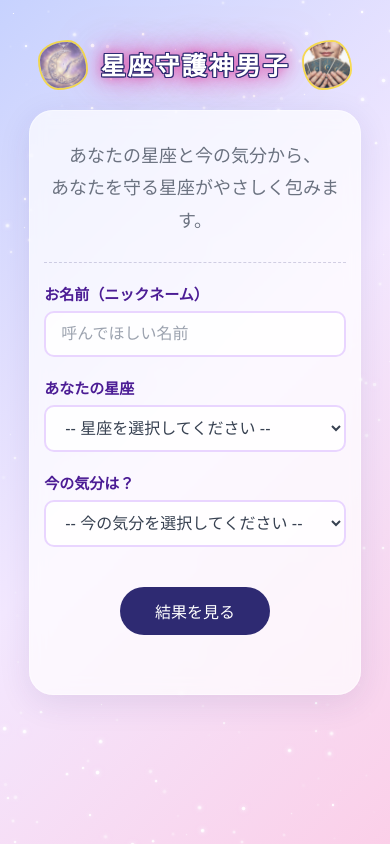
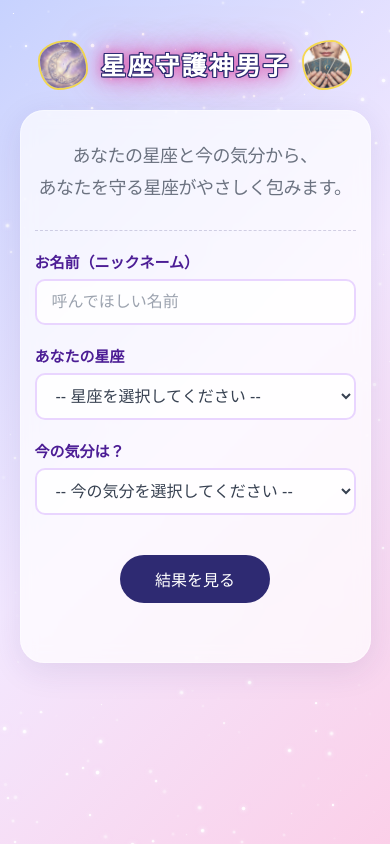
Before and after one commit to mo3-max/fortune-app, a Flask app: page / in a window 390 px wide. Run offline with Flask 3, Linux system fonts and the light colour scheme.

Commit message:
Add files via upload

```diff
--- a/static/css/style.css
+++ b/static/css/style.css
@@ -24,10 +24,12 @@
 html,
 body {
     width: 100%;
+    height: 100%;
+    /* 💡 【追加】画面の縦幅を100%に固定する */
     margin: 0;
     padding: 0;
-    overflow-x: hidden;
-    /* 左右のガタつきを防止 */
+    overflow: hidden;
+    /* 💡 【変更】-x を消して上下左右すべてのはみ出し・スクロールを完全に禁止！ */
 }
 
 body {
@@ -475,7 +477,7 @@ h1 {
 @media screen and (max-width: 780px) {
 
     .fortune-card {
-        width: 85%;
+        width: 90%;
         max-width: 500px;
         /* 📱 横に広がりすぎず、綺麗に縦長に収まるサイズ */
         padding: 30px 15px;
@@ -602,6 +604,16 @@ h1 {
 
 /* --- スマホ用タイトルアニメーション --- */
 @media screen and (max-width: 780px) {
+
+    .intro-text {
+        font-size: 15px;
+        /* 💡 16pxよりほんの少しだけ小さく（15px）して安全圏に */
+        letter-spacing: -0.5px;
+        /* 💡 【追加1】文字と文字の間隔をほんの少しだけ詰める */
+        word-break: keep-all;
+        /* 💡 【追加2】単語の途中（包みま、など）での改行を絶対に禁止する */
+    }
+
     @keyframes titleGlowMobile {
 
         0%,
--- a/templates/result.html
+++ b/templates/result.html
@@ -20,7 +20,7 @@
         <div class="fortune-card">
 
             <section class="god-intro">
-                <p>{{ name }}、<br class="sp-only">を守るのは”<strong class="shugoshin-highlight"
+                <p>{{ name }}、君を<br class="sp-only">守るのは”<strong class="shugoshin-highlight"
                         data-color="{{ shugoshin.color }}">{{ shugoshin.name }}</strong>”だよ</p>
             </section>
 
@@ -44,7 +44,7 @@
             <hr>
 
             <section class="love-message">
-                <h3>{{ shugoshin.name }}からの親愛メッセージ</h3>
+                <h3>{{ shugoshin.name }}からの<br class="sp-only">親愛メッセージ</h3>
                 <p class="main-message">{{ shugoshin.message }}</p>
             </section>
 
```
